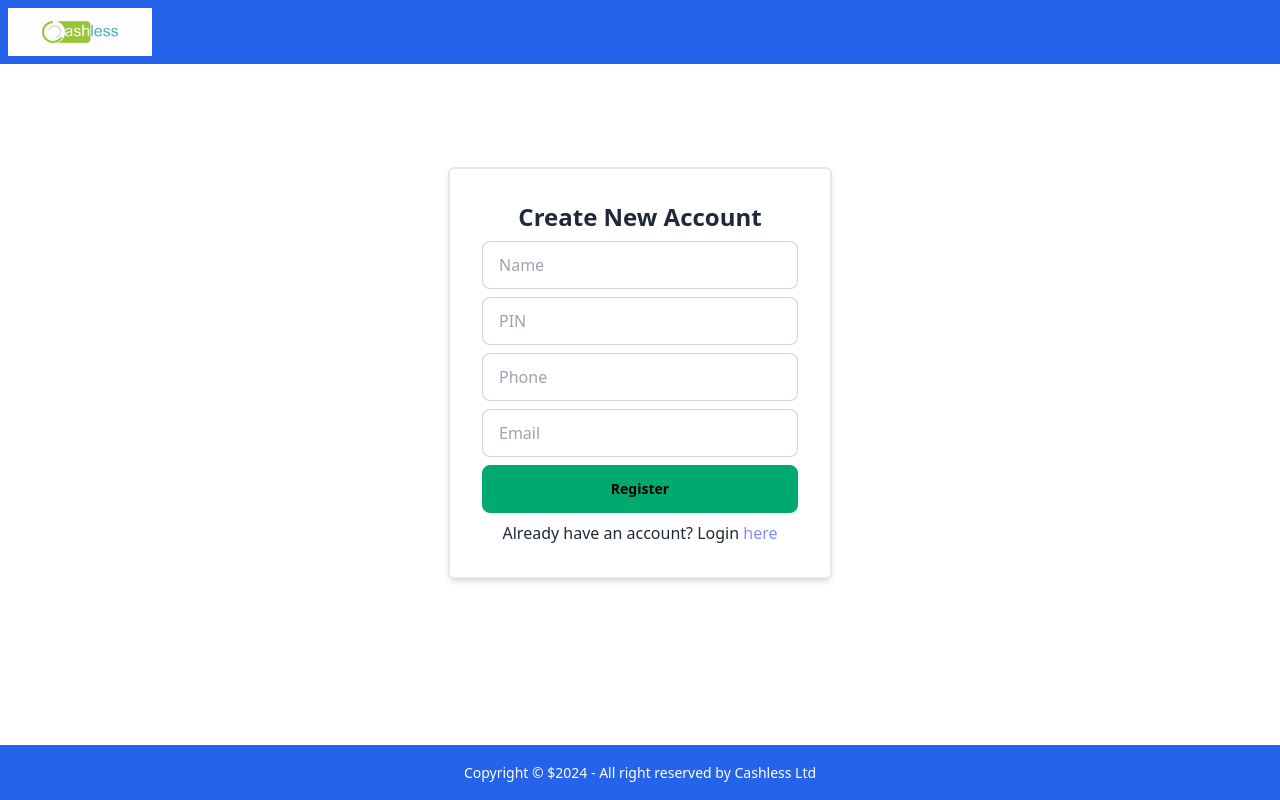
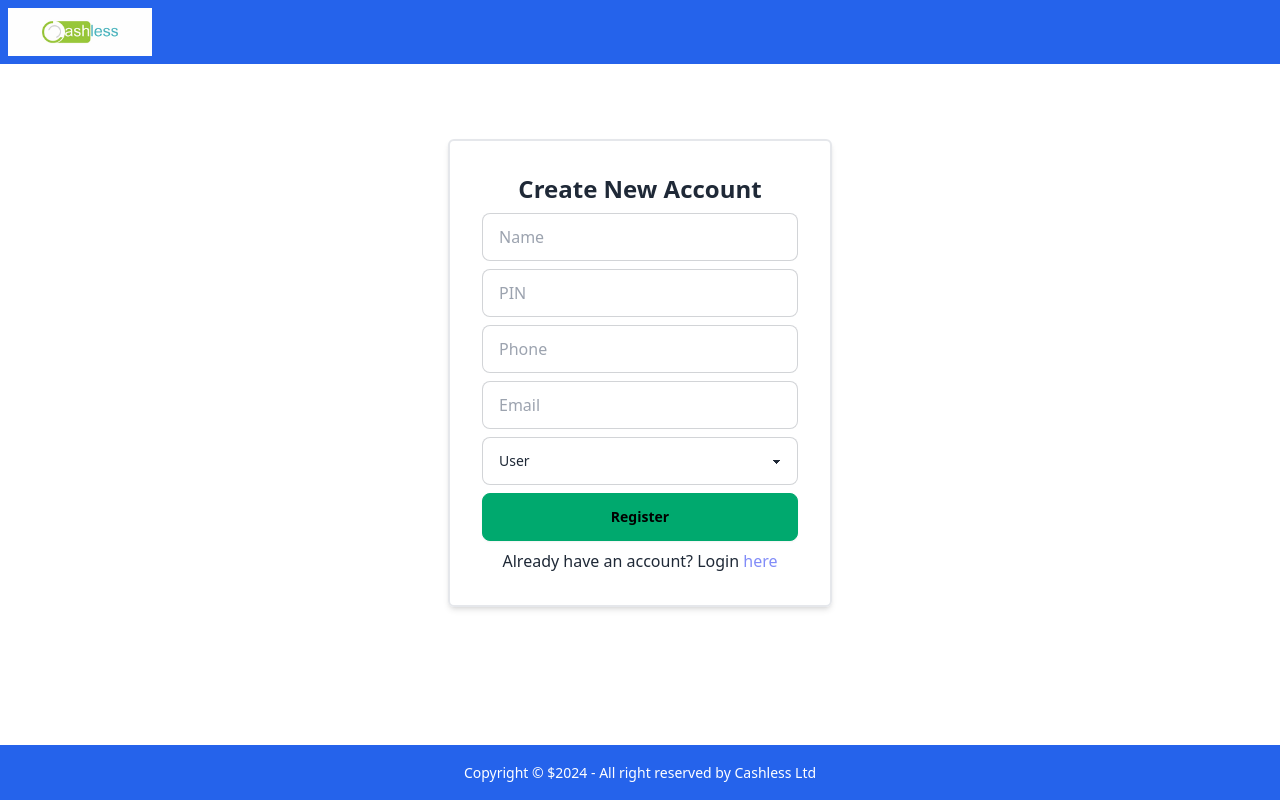
Before and after one commit to shahadathhs/cashless-client, a React (Vite) app: page /register in a window 1280 px wide. Built offline with nearby package versions, Linux system fonts and the light colour scheme.

Commit message:
add: logout system using auth provider

```diff
--- a/src/main.jsx
+++ b/src/main.jsx
@@ -9,11 +9,12 @@ import {
 import { HelmetProvider } from "react-helmet-async";
 import { Toaster } from "react-hot-toast";
 import Layout from "./layout/Layout";
-import ErrorPage from './pages/ErrorPage';
+import ErrorPage from "./pages/ErrorPage";
 import Dashboard from "./pages/Dashboard";
 import Login from "./pages/Login";
 import Register from "./pages/Register";
 import PrivateRoute from "./routes/PrivateRoute";
+import { AuthProvider } from "./provider/AuthProvider";
 
 const router = createBrowserRouter([
   {
@@ -35,7 +36,6 @@ const router = createBrowserRouter([
       },
       {
         path: "/dashboard",
-        // element: <Dashboard />,
         element: (
           <PrivateRoute>
             <Dashboard />
@@ -48,9 +48,11 @@ const router = createBrowserRouter([
 
 ReactDOM.createRoot(document.getElementById("root")).render(
   <React.StrictMode>
+    <AuthProvider>
       <HelmetProvider>
-          <RouterProvider router={router} />
-          <Toaster />
-        </HelmetProvider>
+        <RouterProvider router={router} />
+        <Toaster />
+      </HelmetProvider>
+    </AuthProvider>
   </React.StrictMode>
 );
--- a/src/pages/Dashboard.jsx
+++ b/src/pages/Dashboard.jsx
@@ -1,6 +1,23 @@
 import { Helmet } from "react-helmet-async";
+import { useAuth } from "../provider/AuthProvider";
+import { useNavigate } from "react-router-dom";
+import Swal from "sweetalert2";
 
 export default function Dashboard() {
+  const { logout } = useAuth();
+  const navigate = useNavigate()
+
+  const handleLogout = () => {
+    logout();
+    Swal.fire({
+      title: 'Success!',
+      text: 'Logout Successful!',
+      icon: 'success',
+      confirmButtonText: 'Cool'
+    });
+    navigate("/login")
+  }
+
   return (
     <div>
       <Helmet>
@@ -9,6 +26,7 @@ export default function Dashboard() {
       <div className="pt-16 text-center">
       <h2>Dashboard</h2>
       <p>Welcome to your dashboard!</p>
+      <button onClick={handleLogout} className="btn btn-danger">Logout</button>
       </div>
     </div>
   )
--- a/src/pages/Login.jsx
+++ b/src/pages/Login.jsx
@@ -1,21 +1,18 @@
-import axios from 'axios';
 import { useState } from 'react';
 import { Link, useNavigate } from 'react-router-dom';
 import Swal from 'sweetalert2';
+import { useAuth } from '../provider/AuthProvider';
 
 export default function Login() {
   const navigate = useNavigate();
   const [identifier, setIdentifier] = useState('');
   const [pin, setPin] = useState('');
+  const { login } = useAuth();
 
   const handleSubmit = async (e) => {
     e.preventDefault();
     try {
-      const response = await axios.post(`${import.meta.env.VITE_API_URL}/login`, { identifier, pin });
-      const { token } = response.data;
-
-      localStorage.setItem('token', token);
-
+      await login(identifier, pin);
       Swal.fire({
         title: 'Success!',
         text: 'You are logged in!',
--- a/src/pages/Register.jsx
+++ b/src/pages/Register.jsx
@@ -5,46 +5,53 @@ import Swal from "sweetalert2";
 
 export default function Register() {
   const navigate = useNavigate();
-  const [name, setName] = useState('');
-  const [pin, setPin] = useState();
-  const [phone, setPhone] = useState();
-  const [email, setEmail] = useState('');
+  const [name, setName] = useState("");
+  const [pin, setPin] = useState("");
+  const [phone, setPhone] = useState("");
+  const [email, setEmail] = useState("");
+  const [role, setRole] = useState("user");
 
   const handleSubmit = async (e) => {
     e.preventDefault();
+    // Validate that the PIN is exactly 5 digits
     if (!/^\d{5}$/.test(pin)) {
       Swal.fire({
-        title: 'Error!',
-        text: 'PIN must be exactly 5 digits.',
-        icon: 'error',
-        confirmButtonText: 'Try Again'
+        title: "Error!",
+        text: "PIN must be exactly 5 digits.",
+        icon: "error",
+        confirmButtonText: "Try Again",
       });
       return;
     }
-    const user = { name, pin, phone, email };
+
+    const user = { name, pin, phone, email, role };
+    console.log(user);
     try {
       await axios.post(`${import.meta.env.VITE_API_URL}/register`, user);
       Swal.fire({
-        title: 'Success!',
-        text: 'Your registration is successful!',
-        icon: 'success',
-        confirmButtonText: 'Cool'
+        title: "Success!",
+        text: "Your registration is successful!",
+        icon: "success",
+        confirmButtonText: "Cool",
       });
-      navigate('/login');
+      navigate("/login");
     } catch (err) {
       console.error(err);
       Swal.fire({
-        title: 'Error!',
-        text: 'There was an error during registration.',
-        icon: 'error',
-        confirmButtonText: 'Try Again'
+        title: "Error!",
+        text: "There was an error during registration.",
+        icon: "error",
+        confirmButtonText: "Try Again",
       });
     }
   };
 
   return (
     <div className="min-h-screen-cal -pt-16 flex items-center justify-center">
-      <form onSubmit={handleSubmit} className="card-body max-w-sm border-2 rounded-md shadow-md">
+      <form
+        onSubmit={handleSubmit}
+        className="card-body max-w-sm border-2 rounded-md shadow-md"
+      >
         <h2 className="text-center text-2xl font-bold">Create New Account</h2>
         <input
           required
@@ -78,8 +85,28 @@ export default function Register() {
           value={email}
           onChange={(e) => setEmail(e.target.value)}
         />
-        <button type="submit" className="btn btn-success w-full">Register</button>
-        <h2 className="text-center">Already have an account? Login <Link to="/login" className="text-indigo-400">here</Link></h2>
+        <select
+          required
+          className="select select-bordered w-full"
+          value={role}
+          onChange={(e) => setRole(e.target.value)}
+        >
+          <option disabled selected>
+            Select Your Desired Role.
+          </option>
+          <option value="user">User</option>
+          <option value="agent">Agent</option>
+        </select>
+
+        <button type="submit" className="btn btn-success w-full">
+          Register
+        </button>
+        <h2 className="text-center">
+          Already have an account? Login{" "}
+          <Link to="/login" className="text-indigo-400">
+            here
+          </Link>{" "}
+        </h2>
       </form>
     </div>
   );
--- /dev/null
+++ b/src/provider/AuthProvider.jsx
@@ -0,0 +1,47 @@
+import { createContext, useContext, useState, useEffect } from 'react';
+import axios from 'axios';
+import PropTypes from 'prop-types';
+
+const AuthContext = createContext();
+
+export const useAuth = () => {
+  return useContext(AuthContext);
+};
+
+export const AuthProvider = ({ children }) => {
+  const [user, setUser] = useState(null);
+
+
+  useEffect(() => {
+    const token = localStorage.getItem('token');
+    if (token) {
+      axios.defaults.headers.common['Authorization'] = `Bearer ${token}`;
+      setUser({ token });
+    }
+  }, []);
+
+  const login = async (identifier, pin) => {
+      const response = await axios.post(`${import.meta.env.VITE_API_URL}/login`, { identifier, pin });
+      const { token } = response.data;
+      localStorage.setItem('token', token);
+      axios.defaults.headers.common['Authorization'] = `Bearer ${token}`;
+      setUser({ token });
+      return response.data;
+    }
+
+  const logout = () => {
+    localStorage.removeItem('token');
+    axios.defaults.headers.common['Authorization'] = '';
+    setUser(null);
+  };
+
+  return (
+    <AuthContext.Provider value={{ user, login, logout }}>
+      {children}
+    </AuthContext.Provider>
+  );
+};
+
+AuthProvider.propTypes = {
+  children: PropTypes.node,
+}
```
